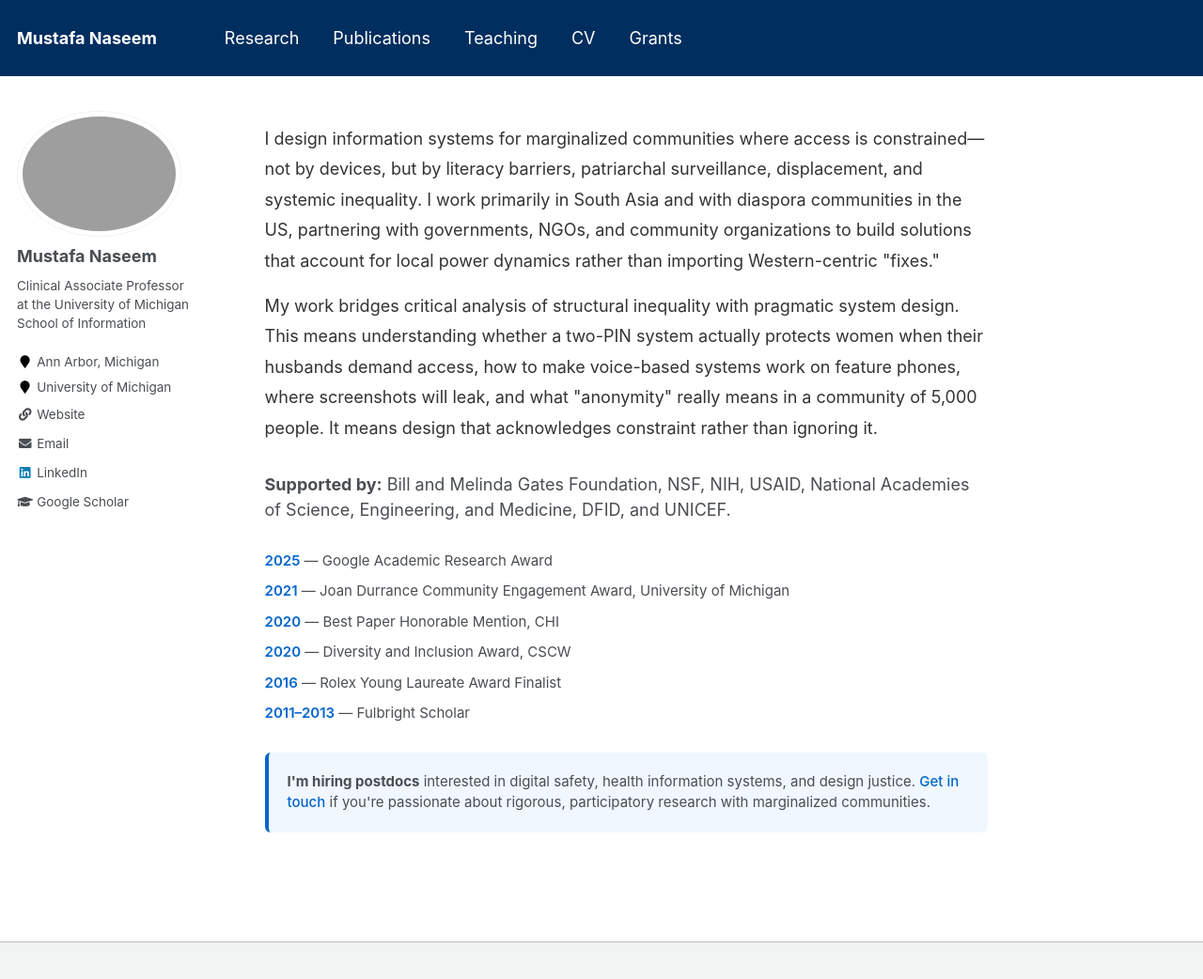
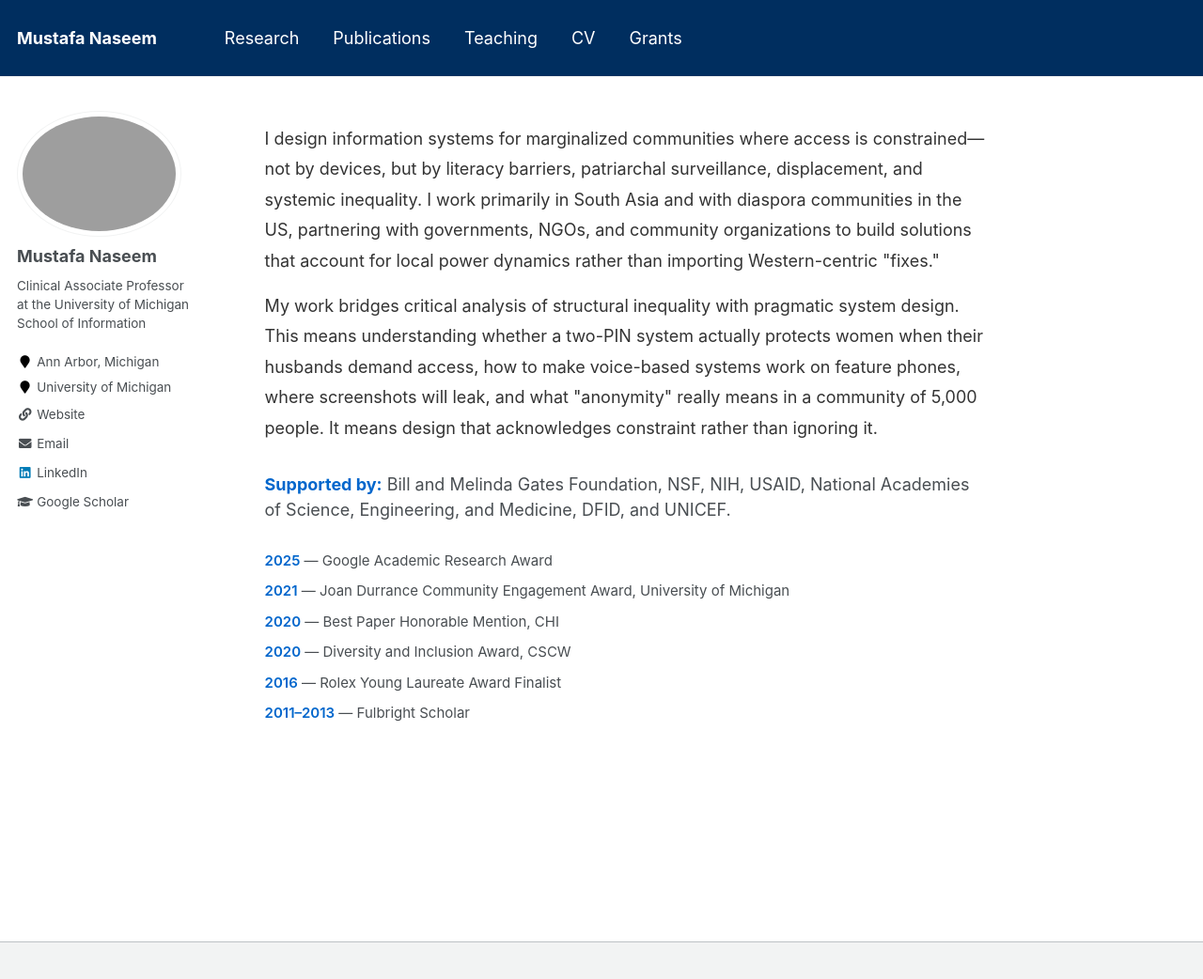
Before and after one commit to mustafanaseem/mustafanaseem.github.io, a Jekyll site: the page built from _pages/about.md, in a window 1280 px wide and 1075 px high. Shown: the top 1042 px of the window at 94% size. Built offline with Jekyll 4.4.1, drawn with Linux system fonts in a browser that asks for light colours; part of the change alters nothing that is shown.

Commit message:
Make 'Supported by' blue, remove postdoc hiring box

```diff
--- a/_pages/about.md
+++ b/_pages/about.md
@@ -33,28 +33,6 @@ redirect_from:
     font-weight: 600;
 }
 
-.highlight-box {
-    background-color: #f0f7ff;
-    padding: 20px;
-    border-radius: 6px;
-    border-left: 4px solid #0066cc;
-    margin-top: 30px;
-}
-
-.highlight-box p {
-    margin-bottom: 0;
-    font-size: 15px;
-}
-
-.highlight-box a {
-    color: #0066cc;
-    text-decoration: none;
-    font-weight: 500;
-}
-
-.highlight-box a:hover {
-    text-decoration: underline;
-}
 </style>
 
 <div class="about-section">
@@ -64,7 +42,7 @@ redirect_from:
 </div>
 
 <div class="supported-by">
-<p><strong>Supported by:</strong> Bill and Melinda Gates Foundation, NSF, NIH, USAID, National Academies of Science, Engineering, and Medicine, DFID, and UNICEF.</p>
+<p><strong style="color: #0066cc;">Supported by:</strong> Bill and Melinda Gates Foundation, NSF, NIH, USAID, National Academies of Science, Engineering, and Medicine, DFID, and UNICEF.</p>
 </div>
 
 <div class="about-section">
@@ -75,7 +53,3 @@ redirect_from:
 <div class="award"><span class="award-year">2016</span> — Rolex Young Laureate Award Finalist</div>
 <div class="award"><span class="award-year">2011–2013</span> — Fulbright Scholar</div>
 </div>
-
-<div class="highlight-box">
-<p><strong>I'm hiring postdocs</strong> interested in digital safety, health information systems, and design justice. <a href="mailto:mnaseem@umich.edu">Get in touch</a> if you're passionate about rigorous, participatory research with marginalized communities.</p>
-</div>
```
